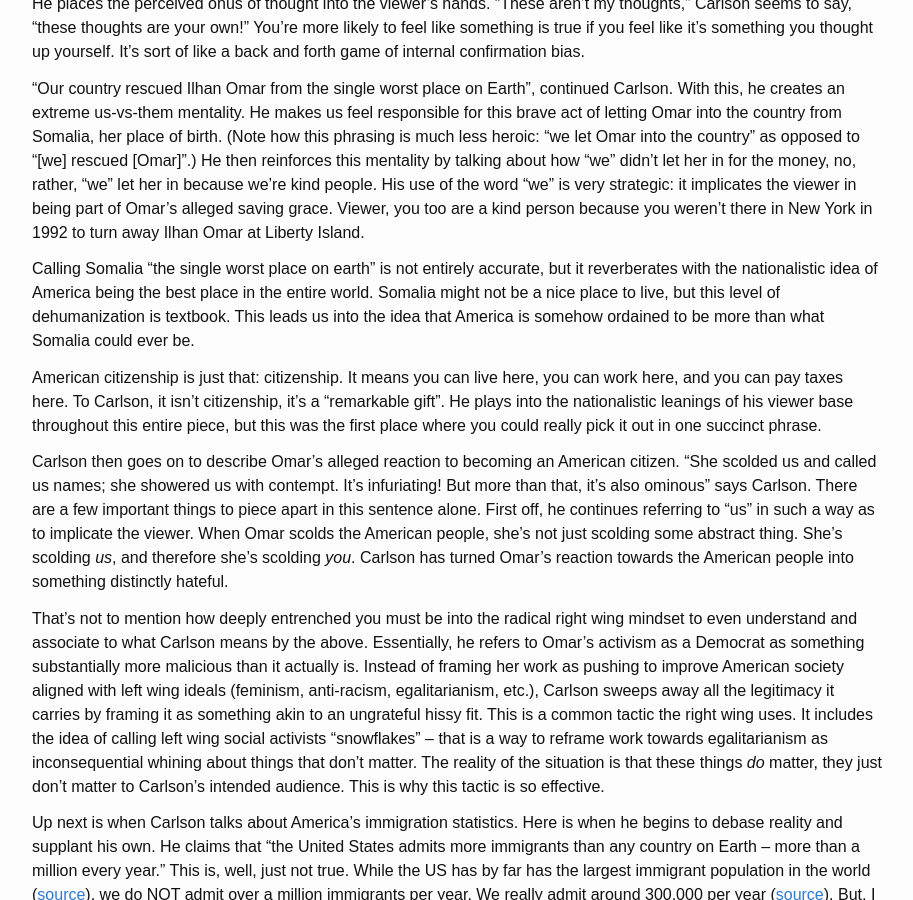
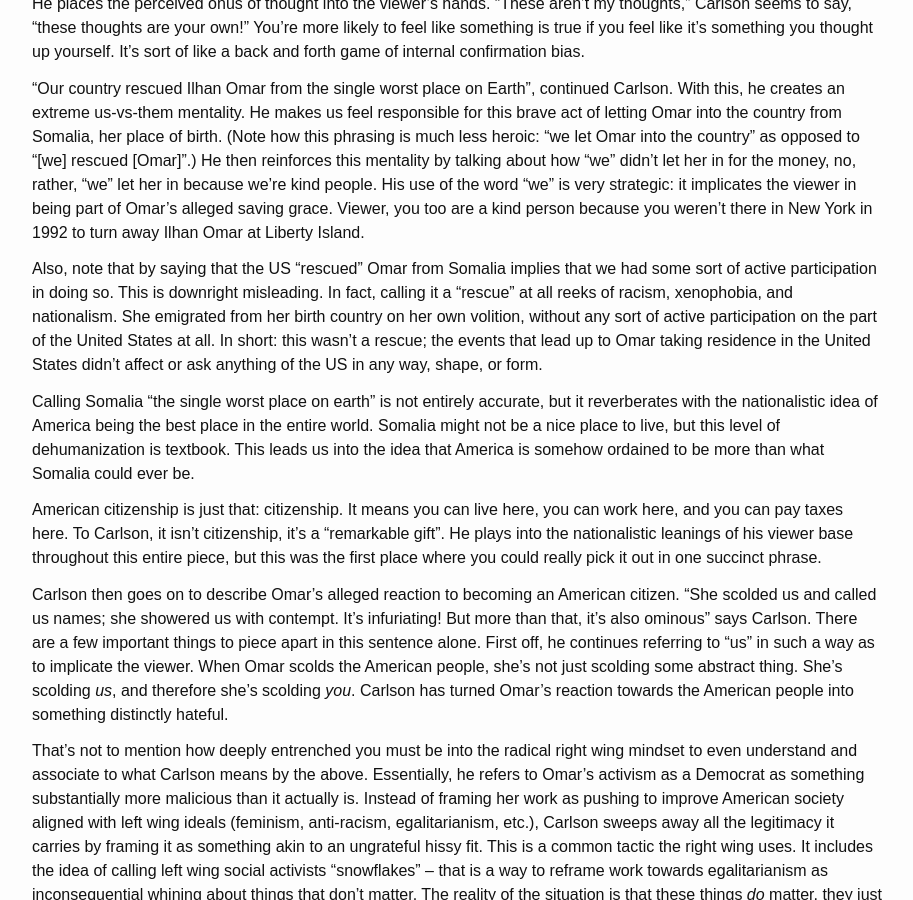
Before and after one commit to DataKinds/datakinds.github.io, a Jekyll site: the page built from _posts/2019-07-10-an-analysis-of-tucker-carlson-s-omar-tirade.md, in a window 1280 px wide and 900 px high, scrolled down 691 px. Shown: the whole window, without its empty margins (183-1096 px from the left). Built offline with Jekyll 4.4.1, drawn with Linux system fonts in a browser that asks for light colours; comment, search, counter and statistics services are not loaded.

Commit message:
new paragrpah

```diff
--- a/_posts/2019-07-10-an-analysis-of-tucker-carlson-s-omar-tirade.md
+++ b/_posts/2019-07-10-an-analysis-of-tucker-carlson-s-omar-tirade.md
@@ -16,6 +16,8 @@ Now I'm not an expert on persuasive writing or propaganda but I think that it's
 From the very start of the video, Carlson invites the viewer to "Think about that [the rescue of Ilhan Omar] for a minute." He places the perceived onus of thought into the viewer's hands. "These aren't my thoughts," Carlson seems to say, "these thoughts are your own!" You're more likely to feel like something is true if you feel like it's something you thought up yourself. It's sort of like a back and forth game of internal confirmation bias.
 
 "Our country rescued Ilhan Omar from the single worst place on Earth", continued Carlson. With this, he creates an extreme us-vs-them mentality. He makes us feel responsible for this brave act of letting Omar into the country from Somalia, her place of birth. (Note how this phrasing is much less heroic: "we let Omar into the country" as opposed to "[we] rescued [Omar]".) He then reinforces this mentality by talking about how "we" didn't let her in for the money, no, rather, "we" let her in because we're kind people. His use of the word "we" is very strategic: it implicates the viewer in being part of Omar's alleged saving grace. Viewer, you too are a kind person because you weren't there in New York in 1992 to turn away Ilhan Omar at Liberty Island.
+
+Also, note that by saying that the US "rescued" Omar from Somalia implies that we had some sort of active participation in doing so. This is downright misleading. In fact, calling it a "rescue" at all reeks of racism, xenophobia, and nationalism. She emigrated from her birth country on her own volition, without any sort of active participation on the part of the United States at all. In short: this wasn't a rescue; the events that lead up to Omar taking residence in the United States didn't affect or ask anything of the US in any way, shape, or form.
 
 Calling Somalia "the single worst place on earth" is not entirely accurate, but it reverberates with the nationalistic idea of America being the best place in the entire world. Somalia might not be a nice place to live, but this level of dehumanization is textbook. This leads us into the idea that America is somehow ordained to be more than what Somalia could ever be.
 
```
